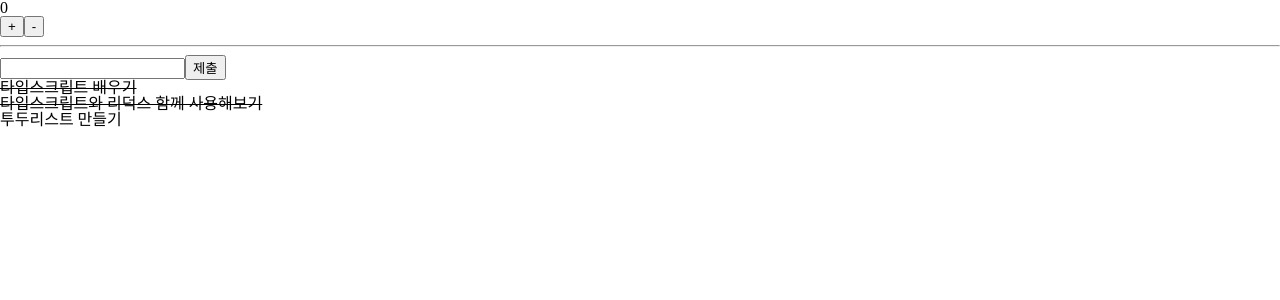
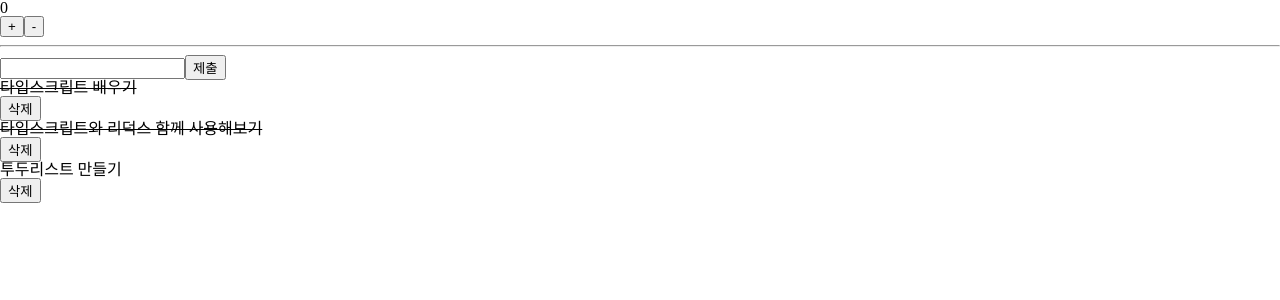
Before and after one commit to D-Store/DStore_client, a React (Create React App) app: page / in a window 1280 px wide. Shown: the top 300 px of the page. Built offline with nearby package versions, Linux system fonts and the light colour scheme.

Commit message:
TEST todo

```diff
--- a/src/components/Hello.tsx
+++ b/src/components/Hello.tsx
@@ -1,4 +1,4 @@
-import React from 'react';
+import React, { useCallback } from 'react';
 import useCoutner from 'hooks/useCounter';
 import useTodo from 'hooks/useTodo';
 import useInput from 'hooks/useInput';
@@ -10,9 +10,21 @@ const Hello = () => {
   const { number, onIncrease, onDecrease } = useCoutner();
   const { todos, onAddTodo, onRemoveTodo, onToggleTodo } = useTodo();
 
-  const onSubmit = (text: string) => {
+  const onSubmit = useCallback(
+    (text: string) => {
+      console.log(text);
       onAddTodo(text);
-  };
+    },
+    [onAddTodo]
+  );
+
+  const onDelete = useCallback(
+    (id: number) => {
+      console.log(id);
+      onRemoveTodo(id);
+    },
+    [onRemoveTodo]
+  );
 
   return (
     <>
@@ -21,9 +33,10 @@ const Hello = () => {
       <button onClick={onDecrease}>-</button>
       <hr />
       <input type="text" {...input} />
-      <button onSubmit={() => onSubmit(input.value)}>제출</button>
+      <button onClick={() => onSubmit(input.value)}>제출</button>
       <ul>
         {todos.map((todo) => (
+          <>
             <li
               key={todo.id}
               style={todo.done ? todoItemStyle : {}}
@@ -31,6 +44,8 @@ const Hello = () => {
             >
               {todo.text}
             </li>
+            <button onClick={() => onDelete(todo.id)}>삭제</button>
+          </>
         ))}
       </ul>
     </>
```
Lines whose indentation alone changed are shown as unchanged.
